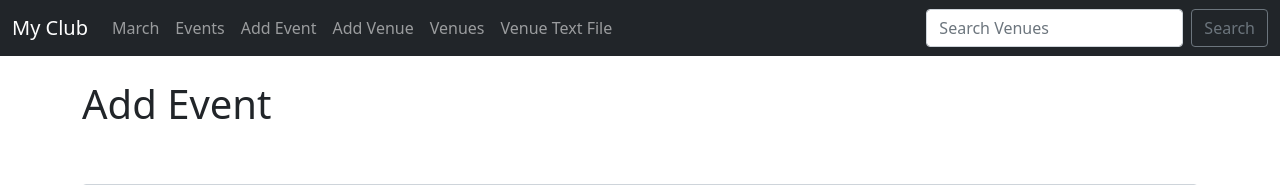
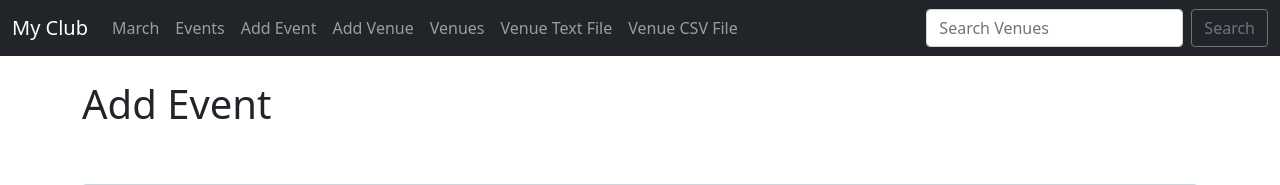
Before and after one commit to flatplanet/Django-Club-Youtube-Playlist, a Django app: page /add_event in a window 1280 px wide. Shown: the top 185 px of the page. Run offline with Django 3.2, Linux system fonts and the light colour scheme; data comes from the database, SQL or seed files in the repository.

Commit message:
generate csv files

```diff
--- a/events/templates/events/navbar.html
+++ b/events/templates/events/navbar.html
@@ -28,6 +28,10 @@
         <li class="nav-item">
           <a class="nav-link" href="{% url 'venue_text' %}">Venue Text File</a>
         </li>
+        <li class="nav-item">
+          <a class="nav-link" href="{% url 'venue_csv' %}">Venue CSV File</a>
+        </li>
+
 
       </ul>
       <form class="d-flex" method=POST action="{% url 'search-venues' %}">
--- a/events/urls.py
+++ b/events/urls.py
@@ -22,4 +22,6 @@ urlpatterns = [
 	path('delete_event/<event_id>', views.delete_event, name='delete-event'),
 	path('delete_venue/<venue_id>', views.delete_venue, name='delete-venue'),
 	path('venue_text', views.venue_text, name='venue_text'),
+	path('venue_csv', views.venue_csv, name='venue_csv'),
+
 ]
--- a/events/views.py
+++ b/events/views.py
@@ -6,6 +6,29 @@ from django.http import HttpResponseRedirect
 from .models import Event, Venue
 from .forms import VenueForm, EventForm
 from django.http import HttpResponse
+import csv
+
+# Generate Text File Venue List
+def venue_csv(request):
+	response = HttpResponse(content_type='text/csv')
+	response['Content-Disposition'] = 'attachment; filename=venues.csv'
+
+	# Create a csv writer
+	writer = csv.writer(response)
+
+	# Designate The Model
+	venues = Venue.objects.all()
+
+	# Add column headings to the csv file
+	writer.writerow(['Venue Name', 'Address', 'Zip Code', 'Phone', 'Web Address', 'Email'])
+
+	# Loop Thu and output
+	for venue in venues:
+		writer.writerow([venue.name, venue.address, venue.zip_code, venue.phone, venue.web, venue.email_address])
+
+	return response
+
+
 
 # Generate Text File Venue List
 def venue_text(request):
```
